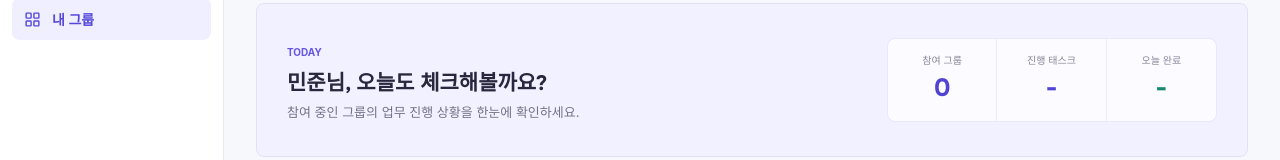
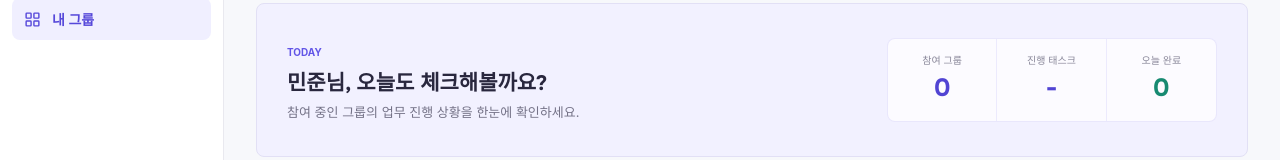
Before and after one commit to KTB4-AI-HACKATHON-11/front, a React (Vite) app: page /groups in a window 1280 px wide. Shown: the part 121-281 px from the top of the page. Built offline with nearby package versions, Linux system fonts and the light colour scheme; no server answers.

Commit message:
feat: 그룹 목록 카드에 값이 없으면 0으로 표시되도록 수정

```diff
--- a/src/app/pages/groups/GroupListPage.jsx
+++ b/src/app/pages/groups/GroupListPage.jsx
@@ -38,7 +38,7 @@ export default function GroupListPage({ user }) {
 
           setTaskStats({
             active: allTasks.filter((task) => task.status !== "COMPLETED").length,
-            completedToday: null,
+            completedToday: 0,
           });
         }
       } catch (error) {
@@ -90,7 +90,7 @@ export default function GroupListPage({ user }) {
         <div className="group-overview__stats">
           <div><span>참여 그룹</span><strong>{groups.length}</strong></div>
           <div><span>진행 태스크</span><strong>{taskStats?.active ?? "-"}</strong></div>
-          <div><span>오늘 완료</span><strong className="is-green">{taskStats?.completedToday ?? "-"}</strong></div>
+          <div><span>오늘 완료</span><strong className="is-green">{taskStats?.completedToday ?? 0}</strong></div>
         </div>
       </section>
 
```
